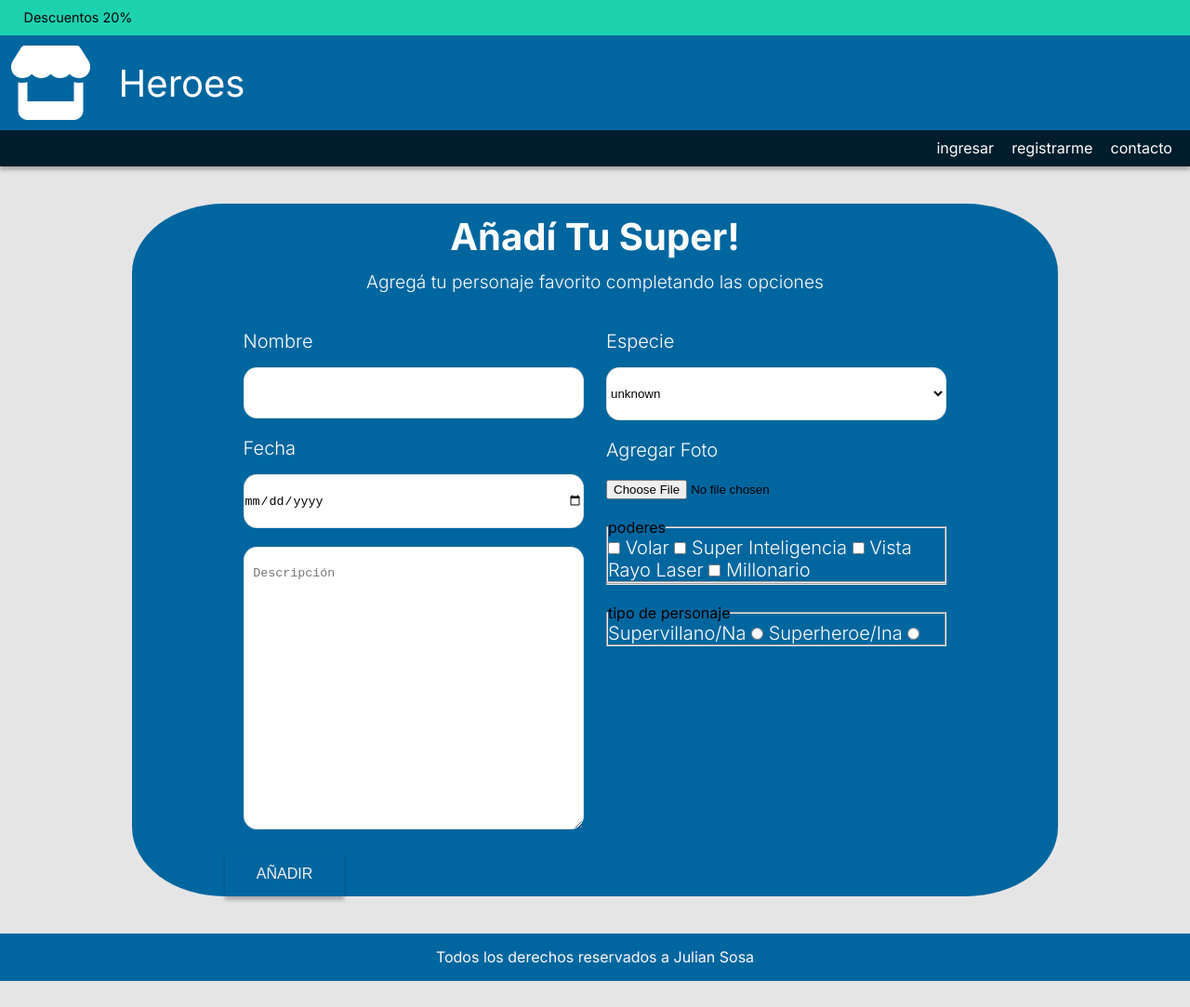
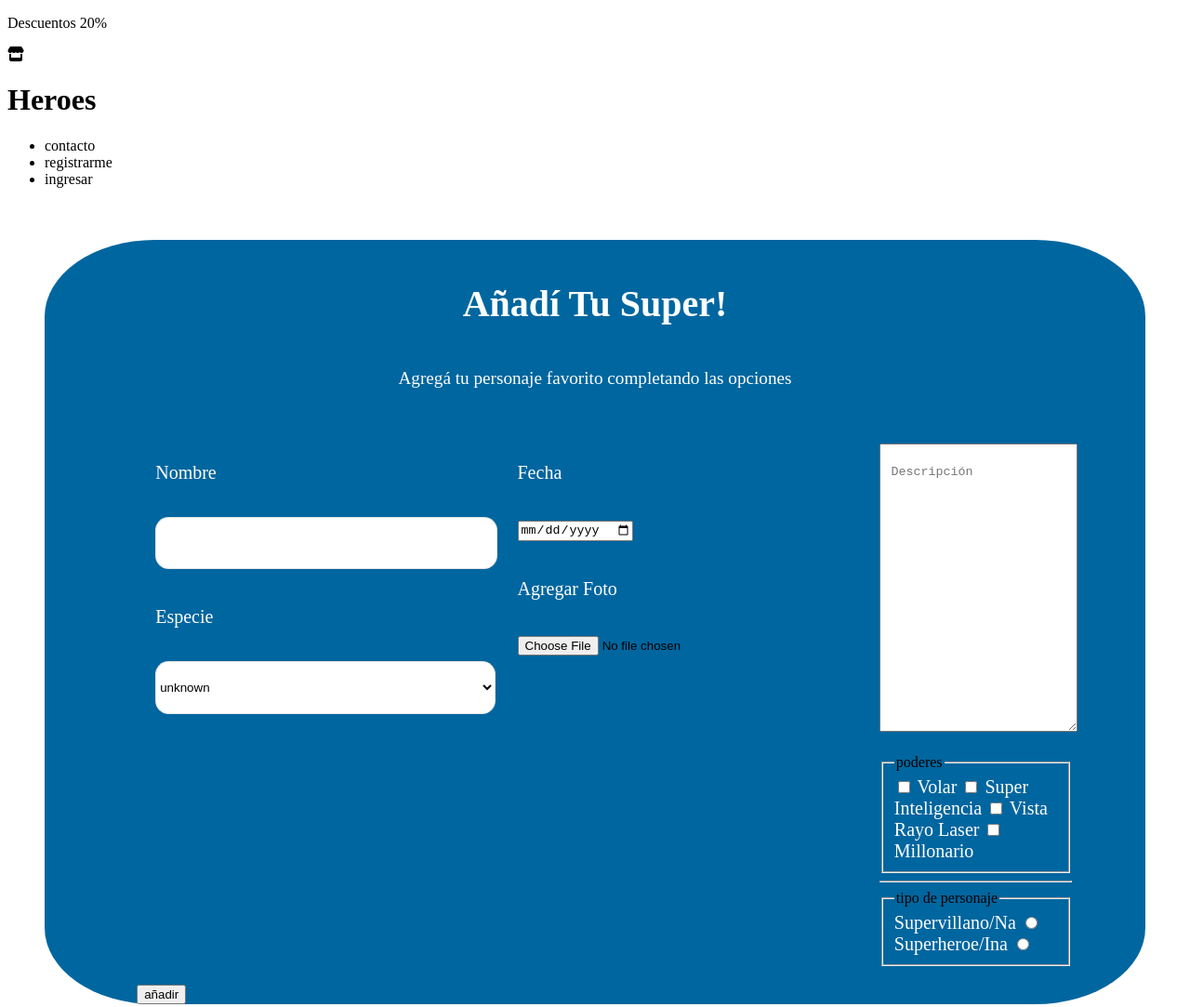
Before and after one commit to 00JAS00/SuperHeroes, a plain HTML site: page form.html in a window 1280 px wide. Shown: the top 1083 px of the page at 93% size. Before the commit the page ends 1055 px from the top, so only its background shows below. Drawn offline with Linux system fonts and the light colour scheme.

Commit message:
form completo para escritorio

```diff
--- a/css/form.css
+++ b/css/form.css
@@ -71,9 +71,6 @@ border-radius: 0.9rem;
 textarea#comentario{
     height:19rem;
     width: 100%;
-    background: #FFFFFF;
-    border: 0.09rem solid rgba(0, 0, 0, 0.1);
-    border-radius: 0.9rem;
 }
 #comentario::placeholder{
     padding: 1.25rem 0.6rem;
--- a/form.html
+++ b/form.html
@@ -4,12 +4,11 @@
     <meta charset="UTF-8">
     <meta http-equiv="X-UA-Compatible" content="IE=edge">
     <meta name="viewport" content="width=device-width, initial-scale=1.0">
-    <link rel="stylesheet" href="./css/styles.css">
     <link rel="stylesheet" href="./css/form.css">
     <!-- FONT GOOLE -->
     <link rel="preconnect" href="https://fonts.googleapis.com">
-<link rel="preconnect" href="https://fonts.gstatic.com" crossorigin>
-<link href="https://fonts.googleapis.com/css2?family=Inter:wght@100;200;300;400;500;700&display=swap" rel="stylesheet">
+    <link rel="preconnect" href="https://fonts.gstatic.com" crossorigin>
+    <link href="https://fonts.googleapis.com/css2?family=Inter:wght@100;200;300;400;500;700&display=swap" rel="stylesheet">
     <!-- FONT AWESOME -->
     <script src="https://kit.fontawesome.com/21f58f240a.js" crossorigin="anonymous"></script>
     <title>Add Hero</title>
@@ -40,34 +39,19 @@
     <main>
             <form class="form-add" action="GET">
                 <!-- tituto -->
-                <h2 class="titulo-form">añadí tu super!</h1>
-                <p class="subt-form">Agregá tu personaje favorito completando las opciones</p>
+                <div class="encabezado-form">
+                    <h2 class="titulo-form">añadí tu super!</h1>
+                    <p class="subt-form">Agregá tu personaje favorito completando las opciones</p>
+                </div>
                 <div class="container-form">
 
-
-                    <!-- mitad izquierda del formulario -->
+                    <!-- arriba del formulario -->
                     <section class="one">
                         <!-- nombre -->
                         <article>
                             <label for="nombre"><p>nombre</p></label>
                             <input type="text" name="nombre" id="nombre" required>
                         </article>
-                        <!-- fecha -->
-                        <article>
-                            <label for="fecha"><p>fecha</p>
-                                <input type="date" name="fecha" id="fecha" required>
-                            </label>
-
-                        </article>
-                        <!-- comentario -->
-                        <article>
-                            <textarea name="comentario" id="comentario" placeholder="Descripción"></textarea>
-                        </article>
-                    </section>
-
-
-                    <!-- mitad derecha del formulario -->
-                    <section class="two">
                         <!-- especie -->
                         <article>
                             <label for="especie">
@@ -80,11 +64,34 @@
                                 </select>
                             </label>
                         </article>
+                    </section>
+
+
+                    <!-- medio del formulario -->
+                    <section class="two">
+                        <!-- fecha -->
+                        <article>
+                            <label for="fecha"><p>fecha</p>
+                                <input type="date" name="fecha" id="fecha" required>
+                            </label>
+
+                        </article>
                         <!-- añadir foto -->
                         <article>
                             <label for="photo-add"><p>agregar foto</p></label>
                             <input type="file" name="photo-add" id="photo-add" accept=".jpg">
                         </article>
+
+                    </section>
+
+                    <!-- abajo del formulario -->
+                    <section class="three">
+
+                        <!-- comentario -->
+                        <article>
+                            <textarea name="comentario" id="comentario" placeholder="Descripción"></textarea>
+                        </article>
+
                         <!-- poderes -->
                         <article>
                             <fieldset>
@@ -106,10 +113,13 @@
                                         millonario
                                     </label>
                             </fieldset>
-                        </article>
-                        <hr>
+
+
+                            <hr>
+
                         <!-- tipo de personaje -->
-                        <article>
+
+
                             <fieldset>
                                 <legend>tipo de personaje</legend>
                                 <label for="supervillano">
@@ -133,7 +143,6 @@
 
         <!-- FOOTER -->
 
-
     <footer>
         <p>Todos los derechos reservados a  Julian Sosa</p>
     </footer>
```
